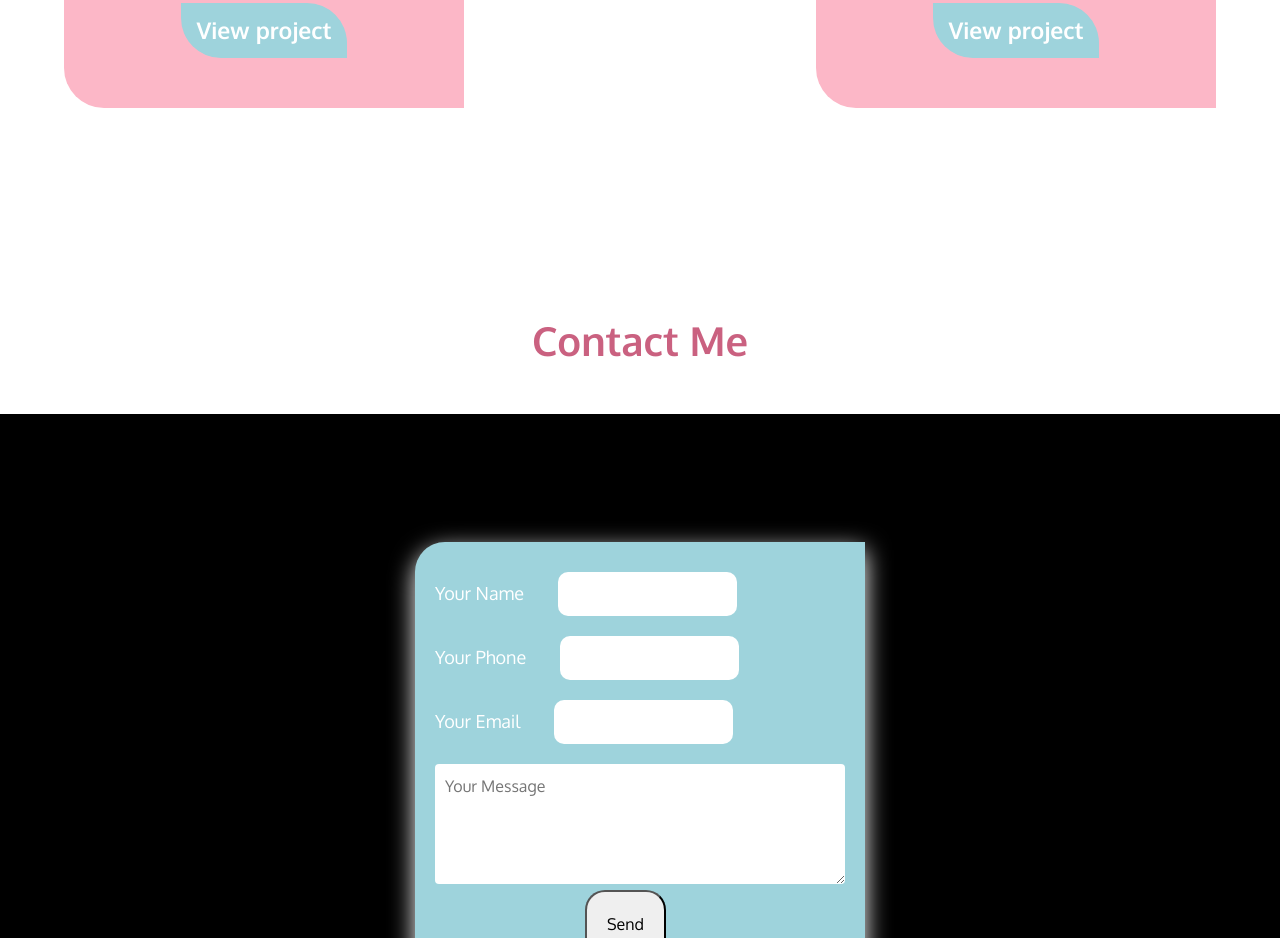
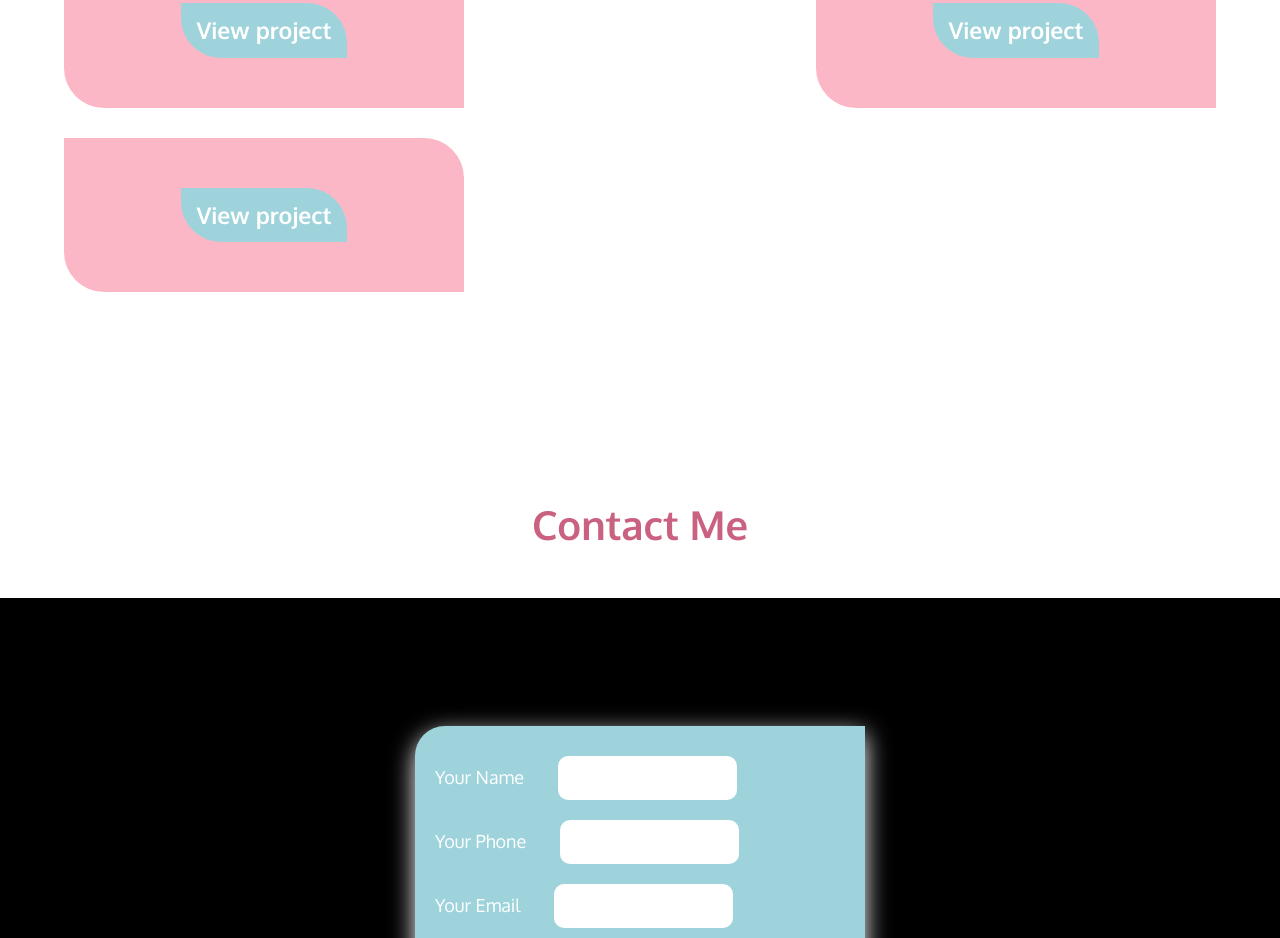
Before and after one commit to engsaraelmasry/portfolio, a plain HTML site: page index.html in a window 1280 px wide. Shown: the part 2757-3695 px from the top of the page. Drawn offline with nearby package versions, Linux system fonts and the light colour scheme.

Commit message:
Update index.html

```diff
--- a/index.html
+++ b/index.html
@@ -123,6 +123,11 @@
             <div class="link">
                 <a href="https://engsaraelmasry.github.io/portfolio/index.html">View project</a></div>
            </div>
+            <div class="project">
+            <div class="imgg3"></div>
+            <div class="link">
+                <a href="https://engsaraelmasry.github.io/dining-site/">View project</a></div>
+           </div>
         </div>
     </section>
 
```
